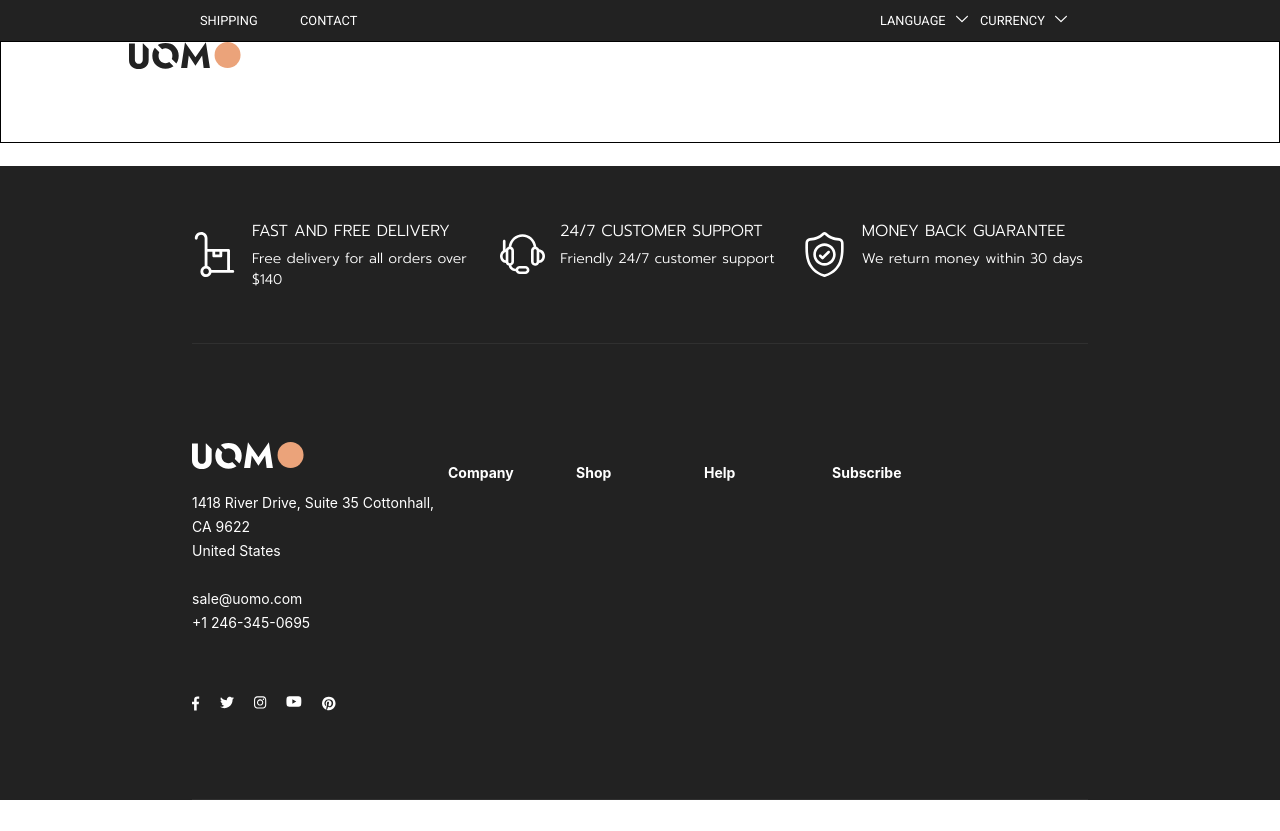
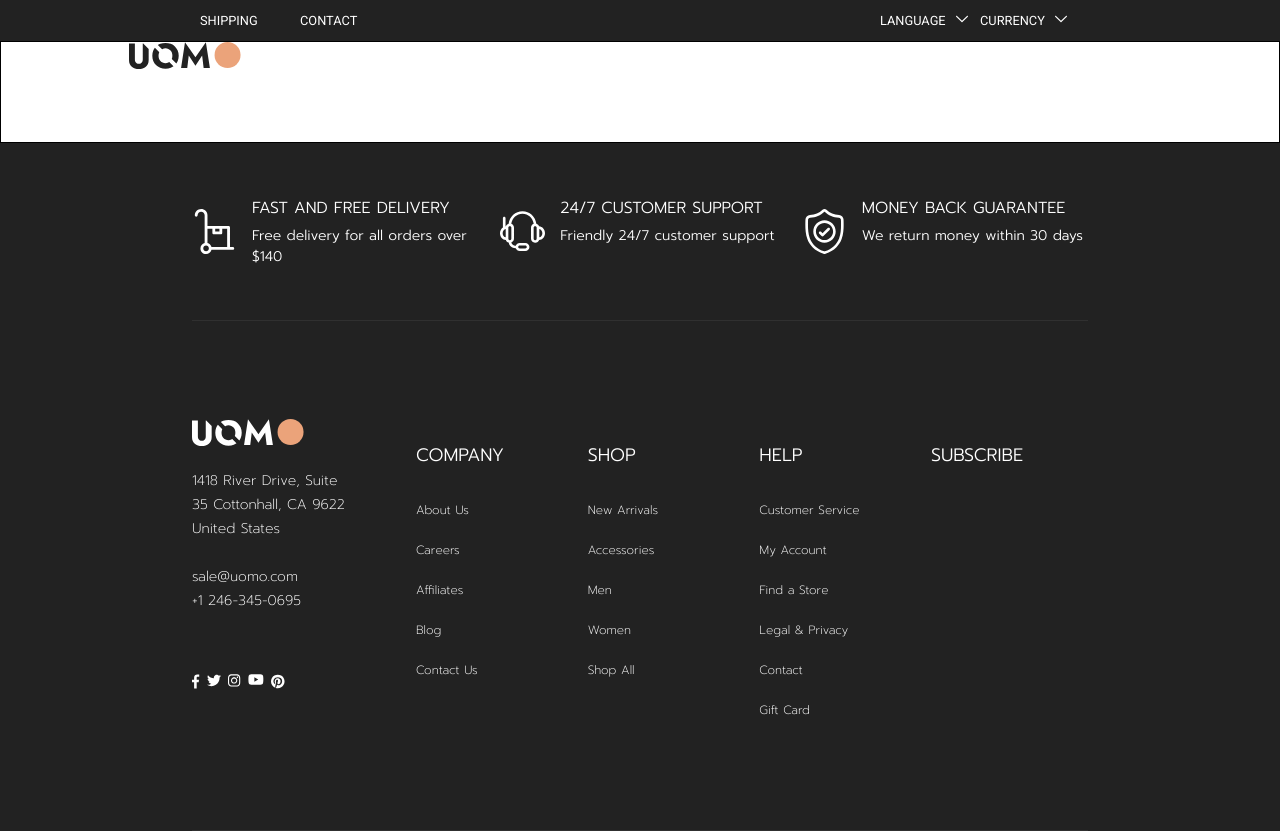
Before and after one commit to desokan/ShopFront_Frontend, a React (Create React App) app: page / in a window 1280 px wide. Before the commit the page ends 800 px from the top, so only its background shows below. Built offline with nearby package versions, Linux system fonts and the light colour scheme.

Commit message:
working on mid section

```diff
--- a/src/components/footer/FooterMid.js
+++ b/src/components/footer/FooterMid.js
@@ -1,30 +1,74 @@
-import classes from "./FooterMid.module.css"
-import LogoSvg from "../svgs/LogoSvg.js"
-import { Twitter, Facebook, Pintrest, Youtube, Instagram } from "../svgs/social-icons"
+import classes from "./FooterMid.module.css";
+import LogoSvg from "../svgs/LogoSvg.js";
+import {
+  Twitter,
+  Facebook,
+  Pintrest,
+  Youtube,
+  Instagram,
+} from "../svgs/social-icons";
 
 const FooterMid = () => {
   return (
     <>
       <section className={classes.footerMidContainer}>
         <div>
-                    <LogoSvg fontColor={'#FFFFFF'} />
-                    <p>1418 River Drive, Suite 35 Cottonhall, CA 9622 <br/> United States <br/> <br/> sale@uomo.com <br/> +1 246-345-0695</p>
+          <LogoSvg fontColor={"#FFFFFF"} />
+          <p>
+            1418 River Drive, Suite 35 Cottonhall, CA 9622 <br /> United States{" "}
+            <br /> <br /> sale@uomo.com <br /> +1 246-345-0695
+          </p>
           <div className={classes.socialIconContainer}>
-                        <Facebook/>
-                        <Twitter/>
-                        <Instagram/>
-                        <Youtube/>
-                        <Pintrest/>
+            <Facebook />
+            <Twitter />
+            <Instagram />
+            <Youtube />
+            <Pintrest />
           </div>
         </div>
-                <div><h4>Company</h4></div>
-                <div><h4>Shop</h4></div>
-                <div><h4>Help</h4></div>
-                <div><h4>Subscribe</h4></div>
-
+        <div className={classes.titles}>
+          <h4>COMPANY</h4>
+          <div>
+            <ul className={classes.company}>
+              <li>About Us </li>
+              <li>Careers</li>
+              <li>Affiliates</li>
+              <li>Blog</li>
+              <li>Contact Us</li>
+            </ul>
+          </div>
+        </div>
+        <div className={classes.titles}>
+          <h4 id={classes.special}>SHOP</h4>
+          <div>
+            <ul className={classes.company}>
+              <li>New Arrivals </li>
+              <li>Accessories</li>
+              <li>Men</li>
+              <li>Women</li>
+              <li>Shop All</li>
+            </ul>
+          </div>
+        </div>
+        <div className={classes.titles}>
+          <h4>HELP</h4>
+          <div>
+            <ul className={classes.company}>
+              <li>Customer Service</li>
+              <li>My Account</li>
+              <li>Find a Store</li>
+              <li>Legal & Privacy</li>
+              <li>Contact</li>
+              <li>Gift Card</li>
+            </ul>
+          </div>
+        </div>
+        <div className={classes.titles}>
+          <h4>SUBSCRIBE</h4>
+        </div>
       </section>
     </>
-    )
-}
+  );
+};
 
 export default FooterMid;
--- a/src/components/footer/FooterMid.module.css
+++ b/src/components/footer/FooterMid.module.css
@@ -1,22 +1,43 @@
+@import url('https://fonts.googleapis.com/css2?family=Prompt:ital,wght@0,100;0,200;0,300;0,400;0,500;0,600;0,700;0,800;0,900;1,100;1,200;1,300;1,400;1,500;1,600;1,700;1,800;1,900&family=Sen:wght@500&display=swap');
+
 .footerMidContainer {
     display: grid;
     padding: 98px 0px 88px;
-    grid-template-columns: 2fr 1fr 1fr 1fr 2fr;
+    grid-template-columns: 3fr 2fr 2fr 2fr 3fr;
+    column-gap: 67px;
     border-top: 1px #ffffff10 solid;
     border-bottom: 1px #FFFFFF10 solid;
     color: #FFFFFF;
     font-size: 14px;
-    font-weight: 400;
+    font-weight: 200;
     line-height: 24px;
     word-wrap: break-word;
+    font-family: 'Prompt', sans-serif;
 }
-.footerMidContainer > h4 {
-    font-size: 18px;
-    font-weight: 500;
-}
+
+
 .socialIconContainer {
     display: grid;
     grid-auto-flow: column;
     max-width: 64%;
     padding-top: 47px;
+    font-family: 'Prompt', sans-serif;
 }
+
+.titles > h4 {
+    color: white;
+    font-size: 18px;
+    word-wrap: break-word;
+    font-family: 'Prompt', sans-serif;
+    font-weight: 300;
+}
+
+.company {
+  list-style-type: none;
+  padding: 0;
+font-size: 12px;
+font-weight: 200;
+line-height: 40px;
+word-wrap: break-word
+
+}
```
Lines whose indentation alone changed are shown as unchanged.
